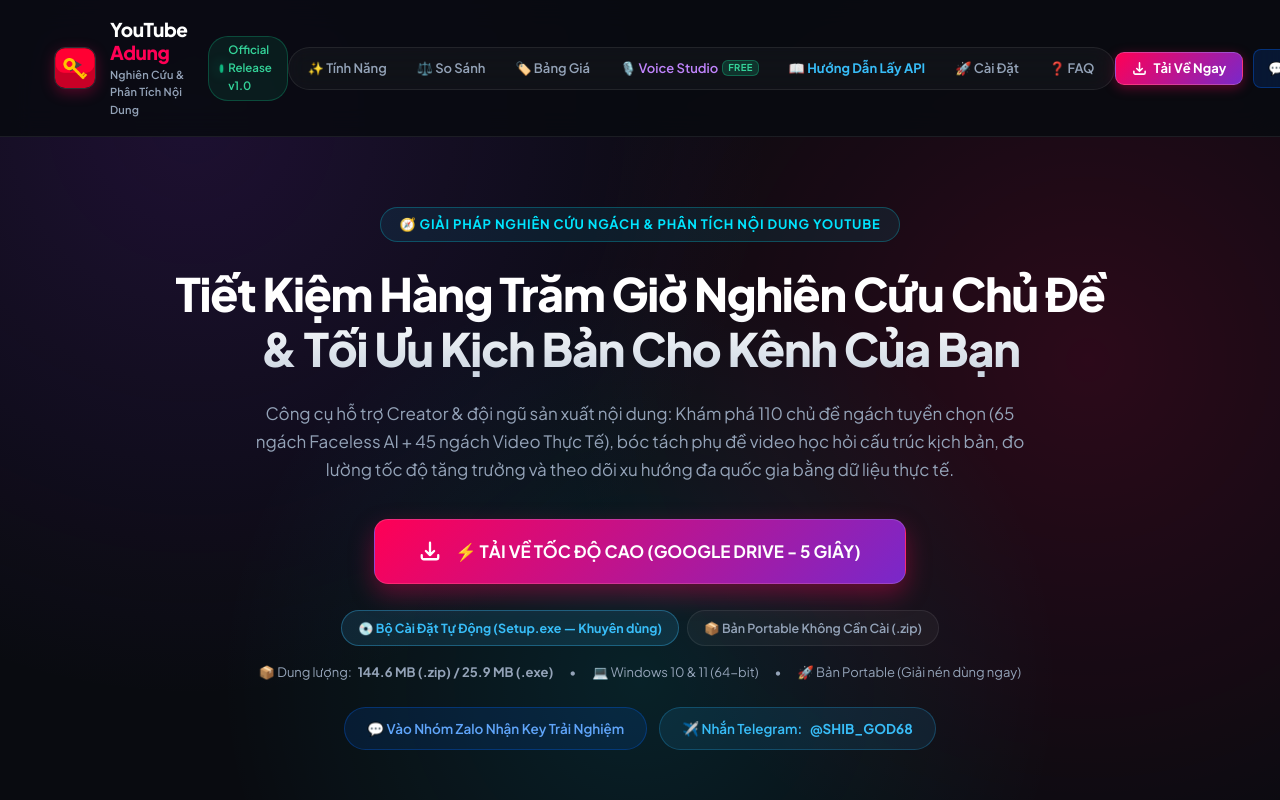
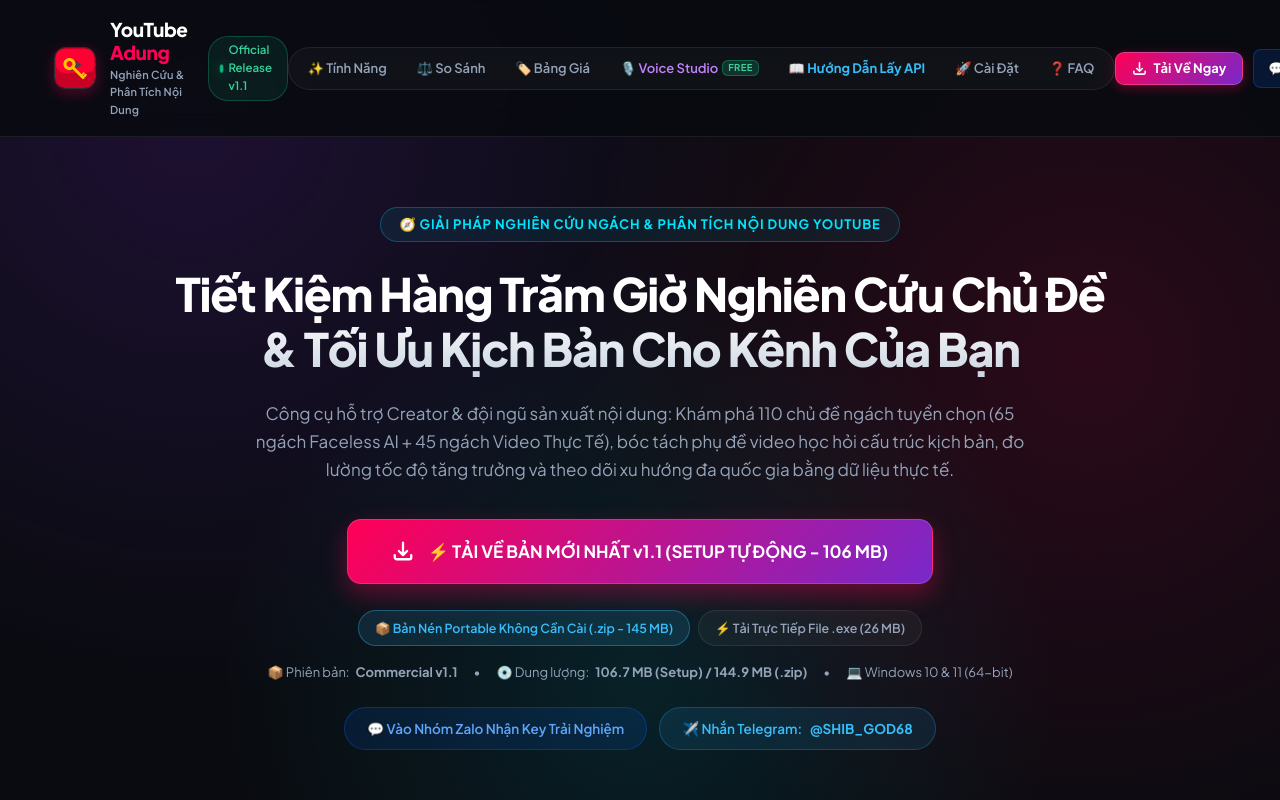
Before and after one commit to dugbim17-create/youtube-adung-download, a plain HTML site: page index.html in a window 1280 px wide. Shown: the top 800 px of the page. Drawn offline with Linux system fonts and the light colour scheme.

Commit message:
feat: release v1.1 update download links with Setup installer and portable zip

```diff
--- a/index.html
+++ b/index.html
@@ -1229,7 +1229,7 @@
                 </div>
                 <span class="badge-ver">
                     <span class="badge-dot"></span>
-                    Official Release v1.0
+                    Official Release v1.1
                 </span>
             </a>
 
@@ -1286,28 +1286,28 @@
             <p>Công cụ hỗ trợ Creator & đội ngũ sản xuất nội dung: Khám phá 110 chủ đề ngách tuyển chọn (65 ngách Faceless AI + 45 ngách Video Thực Tế), bóc tách phụ đề video học hỏi cấu trúc kịch bản, đo lường tốc độ tăng trưởng và theo dõi xu hướng đa quốc gia bằng dữ liệu thực tế.</p>
 
             <div class="cta-box">
-                <a id="download-btn" href="https://drive.google.com/file/d/1GpM0sAQ7lGHQC93aKe3dcgTZJJFK7oUJ/view?usp=sharing" target="_blank" class="btn-download-primary">
+                <a id="download-btn" href="https://github.com/dugbim17-create/youtube-adung-download/releases/download/v1.1/Setup_Youtube_Adung_Commercial_v1.1.exe" target="_blank" class="btn-download-primary">
                     <svg fill="none" stroke="currentColor" stroke-width="2.5" viewBox="0 0 24 24">
                         <path stroke-linecap="round" stroke-linejoin="round" d="M3 16.5v2.25A2.25 2.25 0 005.25 21h13.5A2.25 2.25 0 0021 18.75V16.5M16.5 12L12 16.5m0 0L7.5 12m4.5 4.5V3"></path>
                     </svg>
-                    ⚡ TẢI VỀ TỐC ĐỘ CAO (GOOGLE DRIVE - 5 GIÂY)
+                    ⚡ TẢI VỀ BẢN MỚI NHẤT v1.1 (SETUP TỰ ĐỘNG - 106 MB)
                 </a>
 
                 <div style="margin-top: 10px; display: flex; gap: 8px; justify-content: center; flex-wrap: wrap;">
-                    <a href="https://github.com/dugbim17-create/youtube-adung-download/releases/download/v1.0/Setup_Youtube_Adung_Commercial_v1.0.exe" target="_blank" style="display:inline-flex; align-items:center; gap:6px; font-size:12.5px; font-weight:700; color:#38bdf8; text-decoration:none; padding:7px 16px; border-radius:20px; background:rgba(56,189,248,0.12); border:1px solid rgba(56,189,248,0.35); transition:all 0.2s;">
-                        <span>💿 Bộ Cài Đặt Tự Động (Setup.exe — Khuyên dùng)</span>
+                    <a href="https://github.com/dugbim17-create/youtube-adung-download/releases/download/v1.1/Youtube_Adung_Commercial_v1.1.zip" target="_blank" style="display:inline-flex; align-items:center; gap:6px; font-size:12.5px; font-weight:600; color:#38bdf8; text-decoration:none; padding:7px 16px; border-radius:20px; background:rgba(56,189,248,0.12); border:1px solid rgba(56,189,248,0.35); transition:all 0.2s;">
+                        <span>📦 Bản Nén Portable Không Cần Cài (.zip - 145 MB)</span>
                     </a>
-                    <a href="https://github.com/dugbim17-create/youtube-adung-download/releases/download/v1.0/Youtube_Adung_Commercial_v1.0.zip" target="_blank" style="display:inline-flex; align-items:center; gap:6px; font-size:12.5px; font-weight:600; color:#94a3b8; text-decoration:none; padding:7px 16px; border-radius:20px; background:rgba(255,255,255,0.04); border:1px solid rgba(255,255,255,0.08); transition:all 0.2s;">
-                        <span>📦 Bản Portable Không Cần Cài (.zip)</span>
+                    <a href="https://github.com/dugbim17-create/youtube-adung-download/releases/download/v1.1/Youtube_Adung_Commercial_v1.1.exe" target="_blank" style="display:inline-flex; align-items:center; gap:6px; font-size:12.5px; font-weight:600; color:#94a3b8; text-decoration:none; padding:7px 16px; border-radius:20px; background:rgba(255,255,255,0.04); border:1px solid rgba(255,255,255,0.08); transition:all 0.2s;">
+                        <span>⚡ Tải Trực Tiếp File .exe (26 MB)</span>
                     </a>
                 </div>
 
                 <div class="meta-specs">
-                    <span>📦 Dung lượng: <strong>144.6 MB (.zip) / 25.9 MB (.exe)</strong></span>
+                    <span>📦 Phiên bản: <strong>Commercial v1.1</strong></span>
+                    <span>•</span>
+                    <span>💿 Dung lượng: <strong>106.7 MB (Setup) / 144.9 MB (.zip)</strong></span>
                     <span>•</span>
                     <span>💻 Windows 10 & 11 (64-bit)</span>
-                    <span>•</span>
-                    <span>🚀 Bản Portable (Giải nén dùng ngay)</span>
                 </div>
 
                 <div class="contact-pill-box">
@@ -1370,7 +1370,7 @@
     <section class="weapons-section" id="tinh-nang">
         <div class="container">
             <div class="section-header">
-                <span class="sub-badge">GIẢI PHÁP THỰC TẾ TRÊN BẢN THƯƠNG MẠI v1.0</span>
+                <span class="sub-badge">GIẢI PHÁP THỰC TẾ TRÊN BẢN THƯƠNG MẠI v1.1</span>
                 <h2>7 Tính Năng Thực Chiến Hỗ Trợ Tìm Ngách &amp; Xây Kịch Bản</h2>
                 <p>Tập trung giải quyết các bài toán thiết thực từ khâu săn kèo win, trích xuất kịch bản đến đo lường xu hướng thị trường.</p>
             </div>
@@ -1808,18 +1808,18 @@
         <div class="steps-grid">
             <div class="step-box">
                 <div class="step-num">1</div>
-                <h4>Tải Bản Nén (.zip) Hoặc File .exe</h4>
-                <p>Tải file <code>Youtube_Adung_Commercial_v1.0.zip</code> trực tiếp từ máy chủ lưu trữ hoặc GitHub.</p>
+                <h4>Tải Bản Cài Đặt (Setup) Hoặc Bản Nén (.zip)</h4>
+                <p>Tải file <code>Setup_Youtube_Adung_Commercial_v1.1.exe</code> hoặc <code>Youtube_Adung_Commercial_v1.1.zip</code> trực tiếp từ máy chủ.</p>
             </div>
             <div class="step-box">
                 <div class="step-num">2</div>
-                <h4>Giải Nén Ra Thư Mục</h4>
-                <p>Nhấp chuột phải vào file vừa tải và chọn <strong>Extract All... (Giải nén)</strong> vào thư mục trên máy tính.</p>
+                <h4>Cài Đặt Hoặc Giải Nén</h4>
+                <p>Mở file Setup để cài tự động ra màn hình Desktop, hoặc chọn <strong>Extract All... (Giải nén)</strong> file zip.</p>
             </div>
             <div class="step-box">
                 <div class="step-num">3</div>
                 <h4>Mở Ứng Dụng</h4>
-                <p>Nhấp đúp chuột vào file <code>Youtube_Adung_Commercial_v1.0.exe</code>, đăng nhập tài khoản và bắt đầu sử dụng.</p>
+                <p>Nhấp đúp chuột vào biểu tượng <code>Youtube Adung Commercial</code>, đăng nhập tài khoản và bắt đầu sử dụng.</p>
             </div>
         </div>
 
```
